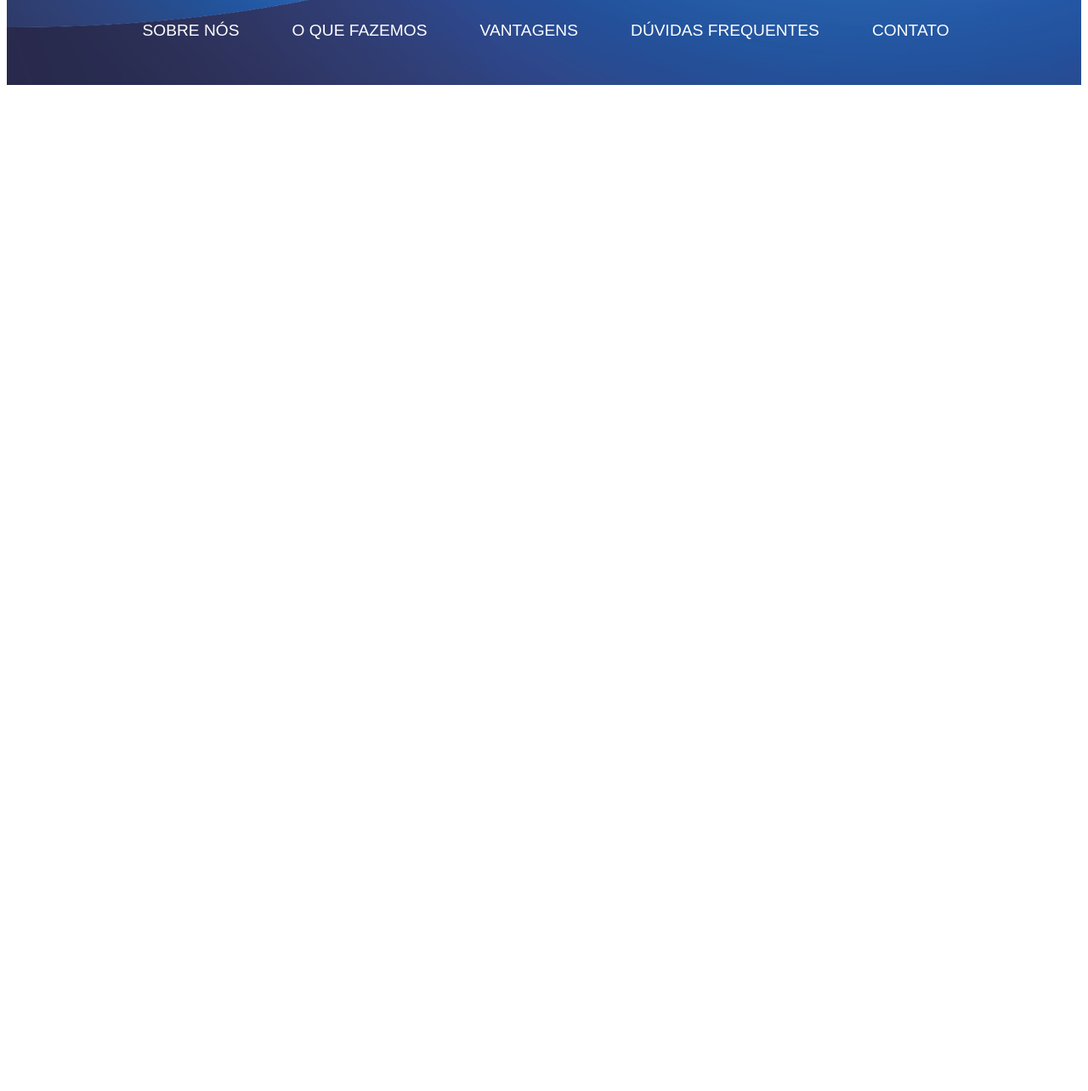
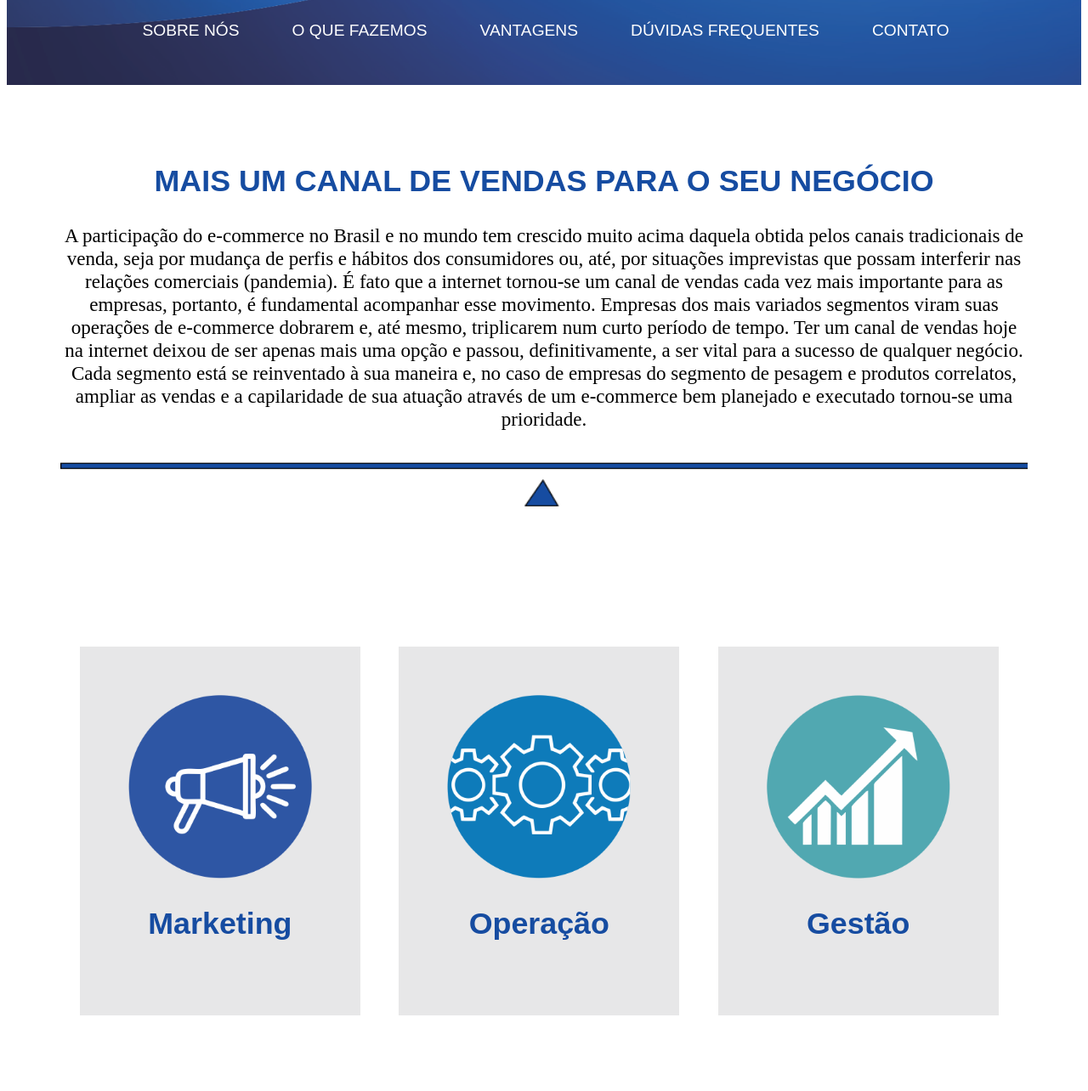
Before and after one commit to ValmyrTavares/MundoDaPesagem.io, a website: page index.html in a window 1280 px wide. Shown: the part 676-1960 px from the top of the page at 85% size. Before the commit the page ends 800 px from the top, so only its background shows below. Drawn offline with Linux system fonts and the light colour scheme.

Commit message:
Acrescentado serviços e texto inicial

```diff
--- a/css/scss/style.scss
+++ b/css/scss/style.scss
@@ -1,3 +1,12 @@
+/*8888888888888888888888888888888888
+Variáveis
+888888888888888888888888888888888888*/
+$azaul-escuro:#164ca1;
+$branco-box:#e7e7e8;
+
+
+
+
 /*8888888888888888888888888888888888
 geral
 888888888888888888888888888888888888*/
@@ -8,6 +17,10 @@ ul, li,a{
 }
 *{
     box-sizing: border-box;
+}
+h1{
+    color:$azaul-escuro;
+    font-family: arial;
 }
 
 
@@ -53,3 +66,73 @@ header{
         }
     }
 }
+article{
+    padding:5%;
+    h1{
+        text-align: center;
+        font-size: 2.8vw;
+    }
+    p{
+        text-align: center;
+        font-size: 1.8vw;
+    }
+    img{
+        width: 100%;
+    }
+}
+
+
+/*8888888888888888888888888888888888
+SERVICE
+888888888888888888888888888888888888*/
+.service{
+    display:flex;
+    padding:5%;
+    div{
+        background:$branco-box;
+        margin:2%;
+        width: 29%;
+        padding:5%;
+        img{
+            width: 100%;
+        }
+        h1{
+            text-align:center;
+            font-size: 2.8vw;
+        }
+
+    }
+}
+
+
+
+
+/*8888888888888888888888888888888888
+            MOBILE
+888888888888888888888888888888888888*/
+
+  @media(max-width:600px){
+    article{
+        h1{
+            font-size:3.5vw;
+        }
+        p{
+            font-size:13px;
+        }
+    }
+    .service{
+        display:flex;
+        flex-direction: column;
+        div{
+            margin: 5%;
+            width: 90%;
+            padding: 12%;
+            h1{
+                font-size:5.7vw;
+            }
+
+        }
+
+    }
+
+}
--- a/index.html
+++ b/index.html
@@ -25,5 +25,37 @@
                 <li>CONTATO</li>
             </ul>
         </header>
+        <article>
+            <h1>MAIS UM CANAL DE VENDAS PARA O SEU NEGÓCIO</h1>
+            <p>
+                A participação do e-commerce no Brasil e no mundo tem crescido muito acima daquela obtida pelos
+                 canais tradicionais de venda, seja por mudança de perfis e hábitos dos consumidores ou, até,
+                  por situações imprevistas que possam interferir nas relações comerciais (pandemia). É fato
+                  que a internet tornou-se um canal de vendas cada vez mais importante para as empresas, portanto,
+                   é fundamental acompanhar esse movimento. Empresas dos mais variados segmentos viram suas
+                    operações de e-commerce dobrarem e, até mesmo, triplicarem num curto período de tempo.
+                    Ter um canal de vendas hoje na internet deixou de ser apenas mais uma opção e passou,
+                    definitivamente, a ser vital para a sucesso de qualquer negócio. Cada segmento está se
+                    reinventado à sua maneira e, no caso de empresas do segmento de pesagem e produtos correlatos,
+                     ampliar as vendas e a capilaridade de sua atuação através de um e-commerce bem planejado e
+                      executado tornou-se uma prioridade.
+            </p>
+            <img src="./asset/riscoazul.png" alt="fechamento">
+        </article>
+        <section class="service">
+            <div>
+                <img src="./asset/marketing.png" alt="fechamento">
+                <h1>Marketing</h1>
+            </div>
+            <div>
+                <img src="./asset/operação.png" alt="fechamento">
+                <h1>Operação</h1>
+            </div>
+            <div>
+                <img src="./asset/operacao1.png" alt="fechamento">
+                <h1>Gestão</h1>
+            </div>
+        </section>
+
    </div>
 </html>
```
Also changed, not shown: home.html (deleted, +0 -29 lines), asset/operacao1.png (renamed from asset/operacao.png), asset/riscoazul.png (added), css/style.css.
